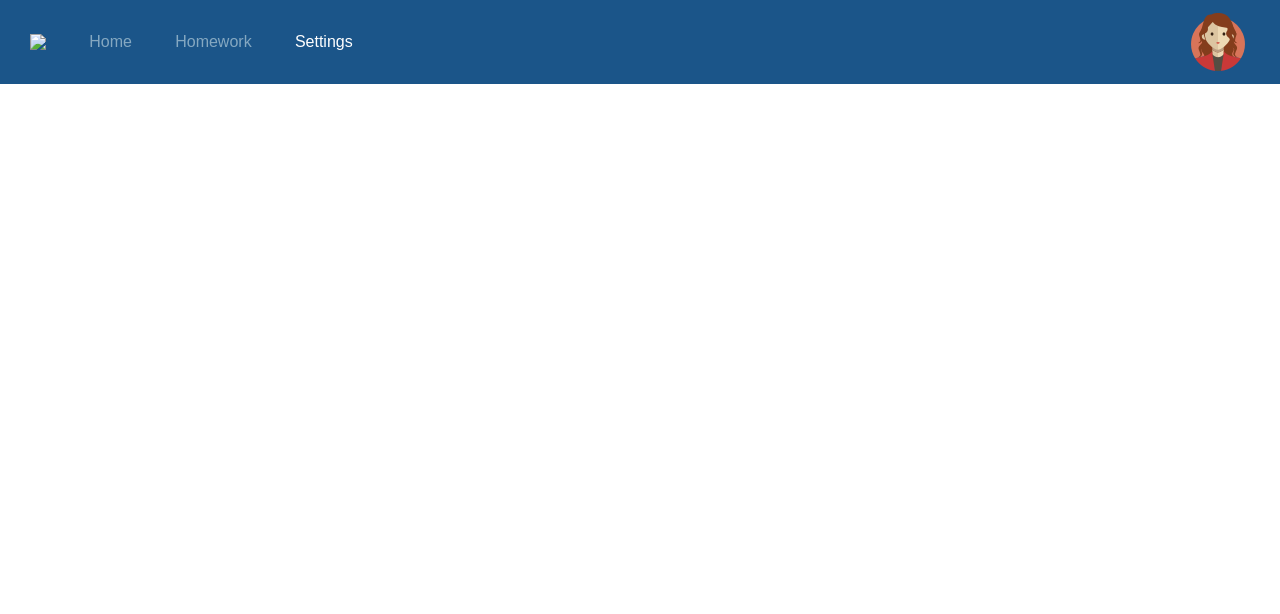
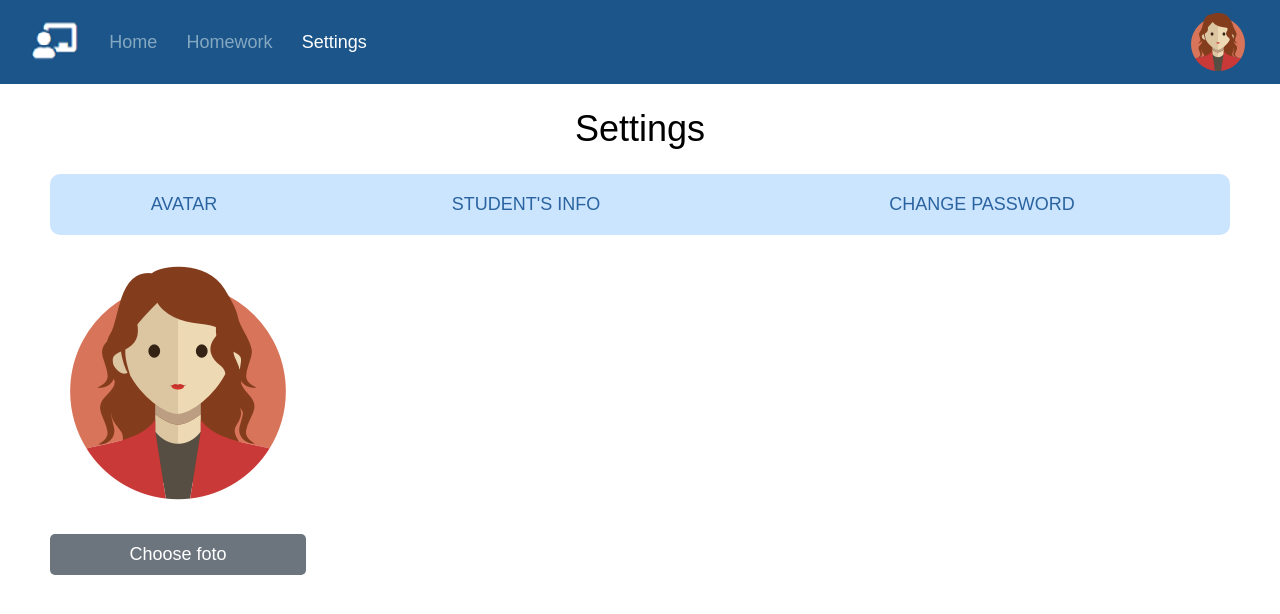
Before and after one commit to olgamitsiuk/Project_git_dz, a plain HTML site: page index.html in a window 1280 px wide. Drawn offline with Linux system fonts and the light colour scheme.

Commit message:
Version02

```diff
--- a/index.html
+++ b/index.html
@@ -6,11 +6,27 @@
 </head>
 <body>
 	<ul class="header">
-		<li><img src="img/icon.png"></li>
+		<li><img src="img/icon.png" alt="alt"></li>
 		<li><a href="#">Home</a></li>
 		<li><a href="#">Homework</a></li>
 		<li><a href="#">Settings</a></li>
-		<li><img src="img/av_64.png"></li>
+		<li><img src="img/av_64.png" alt="alt"></li>
 	</ul>
+	<h1>Settings</h1>
+	<ul class="menu">
+		<li>avatar</li>
+		<li>student's info</li>
+		<li>change password</li>
+	</ul>
+	<div class="form">
+		<div class="avatar">
+		<form action="#" method="post" name="avatar" autocomplete="on">
+			<img src="img/av_256.png" alt="alt">
+			<input type="file" accept=".jpg, .png, .bmp" id="ava" name="foto">
+			<label for="ava"><p>Choose foto</p></label>
+		</form>
+		</div>
+
+	</div>
 </body>
 </html>
--- a/styles.css
+++ b/styles.css
@@ -2,6 +2,7 @@ body, ul{
 	margin: 0;
 	padding: 0;
 	font-family: arial;
+	font-size: 18px;
 }
 ul{
 	list-style-type: none;
@@ -33,3 +34,51 @@ a{
 	flex-basis: 70%;
 	justify-content: flex-end;
 }
+h1{
+	text-align: center;
+	font-weight: normal;
+}
+.menu{
+	margin: 20px 50px;
+	padding: 20px;
+	display: flex;
+	justify-content: space-between;
+	align-items: center;
+	text-transform: uppercase;
+	background-color: #cce5ff;
+	color: #2a639f;
+	border-radius: 10px;
+}
+.menu li{
+	text-align: center;
+}
+.menu li:first-child{
+	flex-basis: 20%;
+}
+.menu li:nth-child(2),
+.menu li:last-child{
+	flex-basis: 40%;
+}
+.form{
+	margin: 20px 50px;
+	display: flex;
+	justify-content: space-between;
+}
+.avatar{
+	flex-basis: 20%;
+	display: flex;
+	flex-direction: column;
+	justify-content: center;
+}
+#ava{
+	display: none;
+}
+.avatar p{
+	width: 256px;
+	box-sizing: border-box;
+	background-color: #6c757d;
+	color: #fff;
+	padding: 10px;
+	border-radius: 5px;
+	text-align: center;
+}
```
Also changed, not shown: img/icon.png (added).
